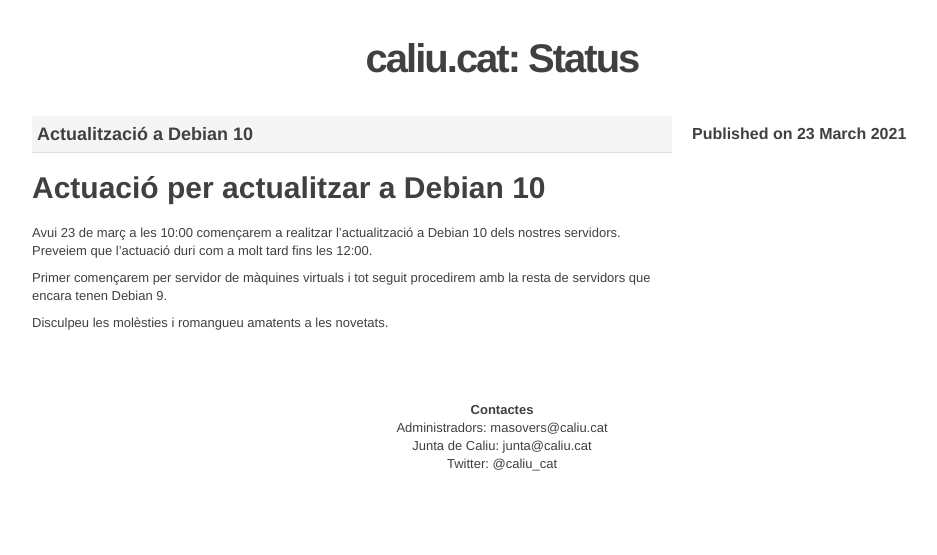
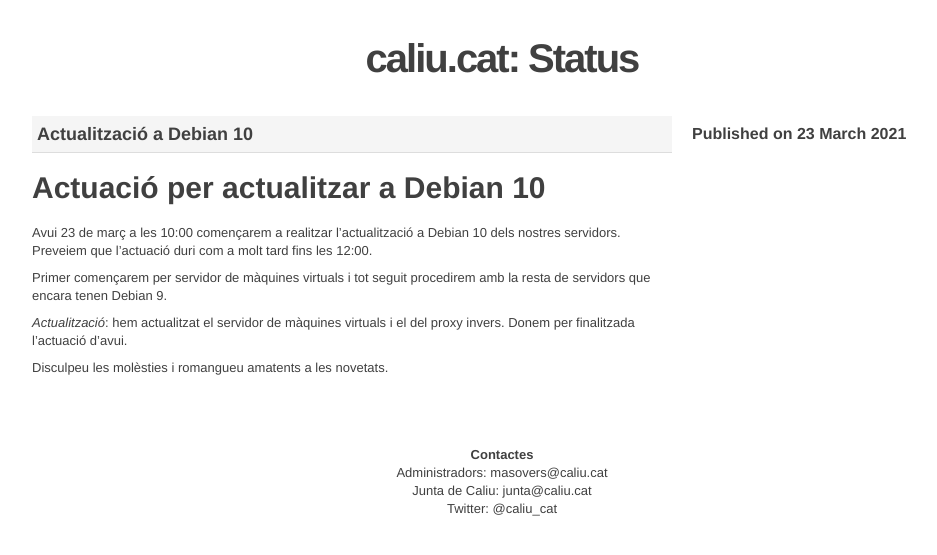
Before and after one commit to caliu/status, a Jekyll site: the page built from _posts/2021/2021-03-23-debian-10.md, in a window 1280 px wide. Shown: the top 555 px of the page, without its empty margins (138-1075 px from the left). Built offline with Jekyll 4.4.1, drawn with Linux system fonts in a browser that asks for light colours.

Commit message:
Actualització de l'estat

```diff
--- a/_posts/2021/2021-03-23-debian-10.md
+++ b/_posts/2021/2021-03-23-debian-10.md
@@ -12,4 +12,7 @@
 Primer començarem per servidor de màquines virtuals i tot seguit
 procedirem amb la resta de servidors que encara tenen Debian 9.
 
+*Actualització*: hem actualitzat el servidor de màquines virtuals i
+el del proxy invers. Donem per finalitzada l'actuació d'avui.
+
 Disculpeu les molèsties i romangueu amatents a les novetats.
```
